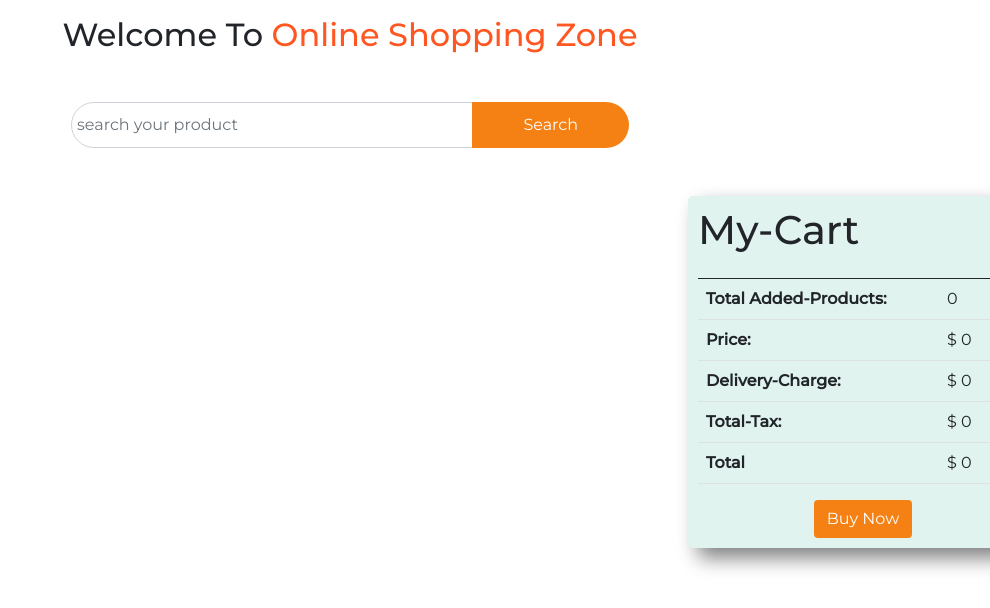
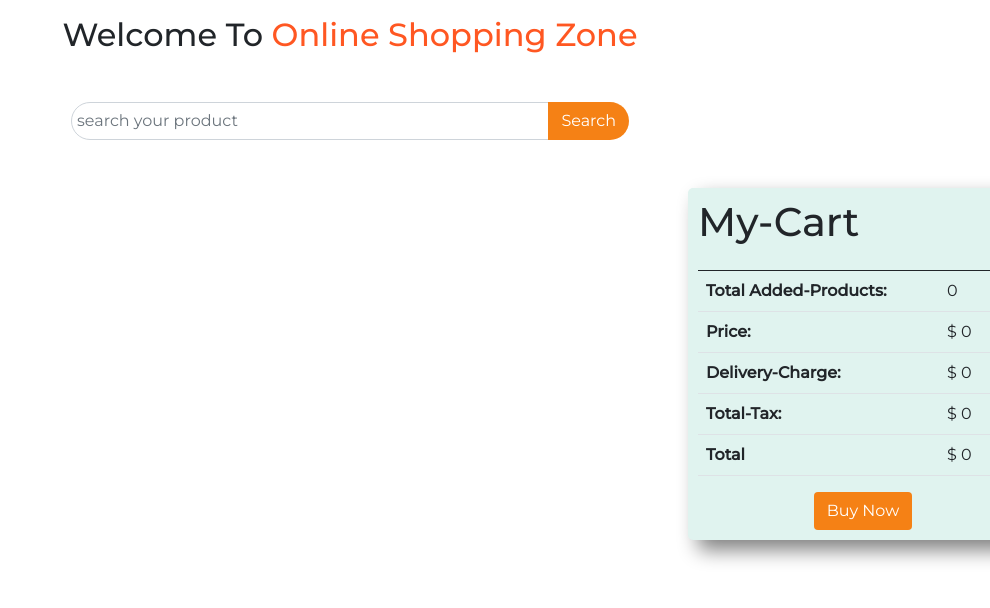
Before and after one commit to delwarJnu11/online-shoping, a plain HTML site: page index.html in a window 1280 px wide. Shown: the whole page, without its empty margins (290-1280 px from the left). Drawn offline with nearby package versions, Linux system fonts and the light colour scheme; no server answers.

Commit message:
done and dusted

```diff
--- a/css/style.css
+++ b/css/style.css
@@ -6,16 +6,14 @@ body {
 .heading{
   color: #ff5722;
 }
-/* search box start  */
+/* search part start  */
 .search-field {
-  border-radius: 50px;
+  border-radius: 25px;
   padding: 5px;
-  outline: none;
 }
 .search-button {
   background-color: #f58115;
   color: white;
-  padding: 10px 50px;
   border-radius: 25px;
 }
 .search-button:hover{
@@ -23,7 +21,7 @@ body {
   color:white;
   outline: none;
 }
-/* search box end */
+/* search part end */
 /* all products start  */
 #all-products {
   display: grid;
--- a/index.html
+++ b/index.html
@@ -29,7 +29,7 @@
   <main class="main">
     <!-- search Field and button  -->
     <div class="container">
-      <div class="search-box input-group my-5 w-50 mx-auto">
+      <div class="input-group my-5 w-50 mx-auto">
         <input id="input-field" class="search-field form-control" type="text" placeholder="search your product" />
         <button type="button" class="btn search-button" data-toggle="button" aria-pressed="false" autocomplete="off"
           id="search-btn" onclick="loadProducts()">
```
